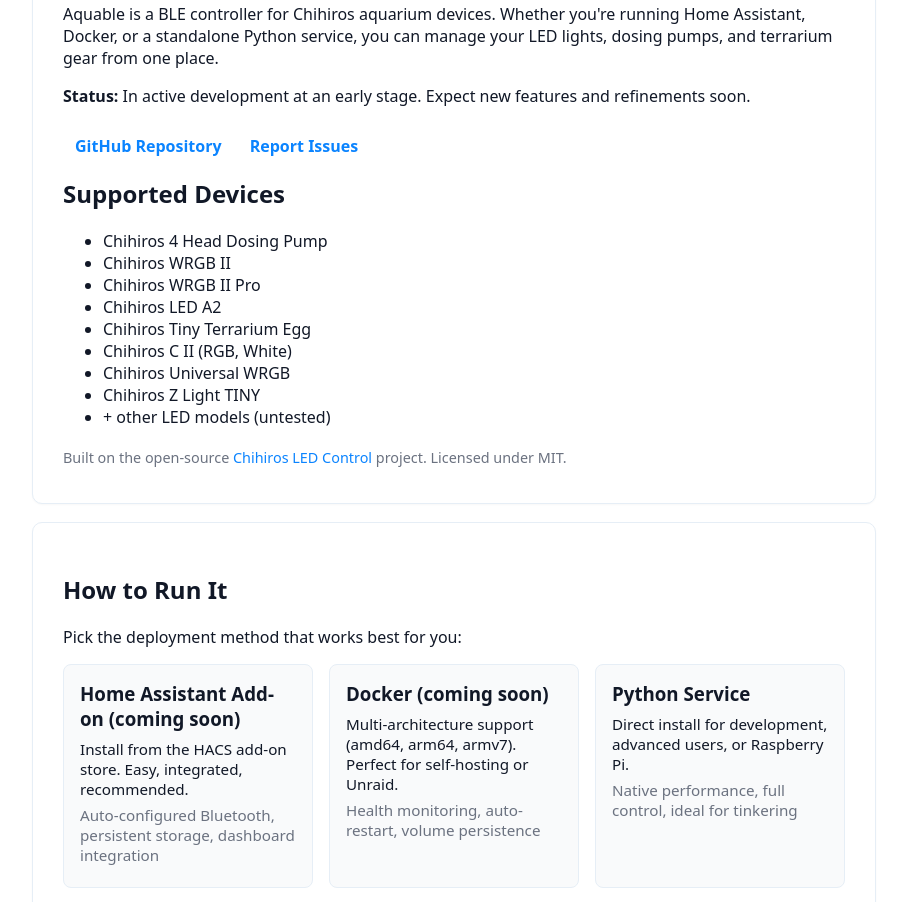
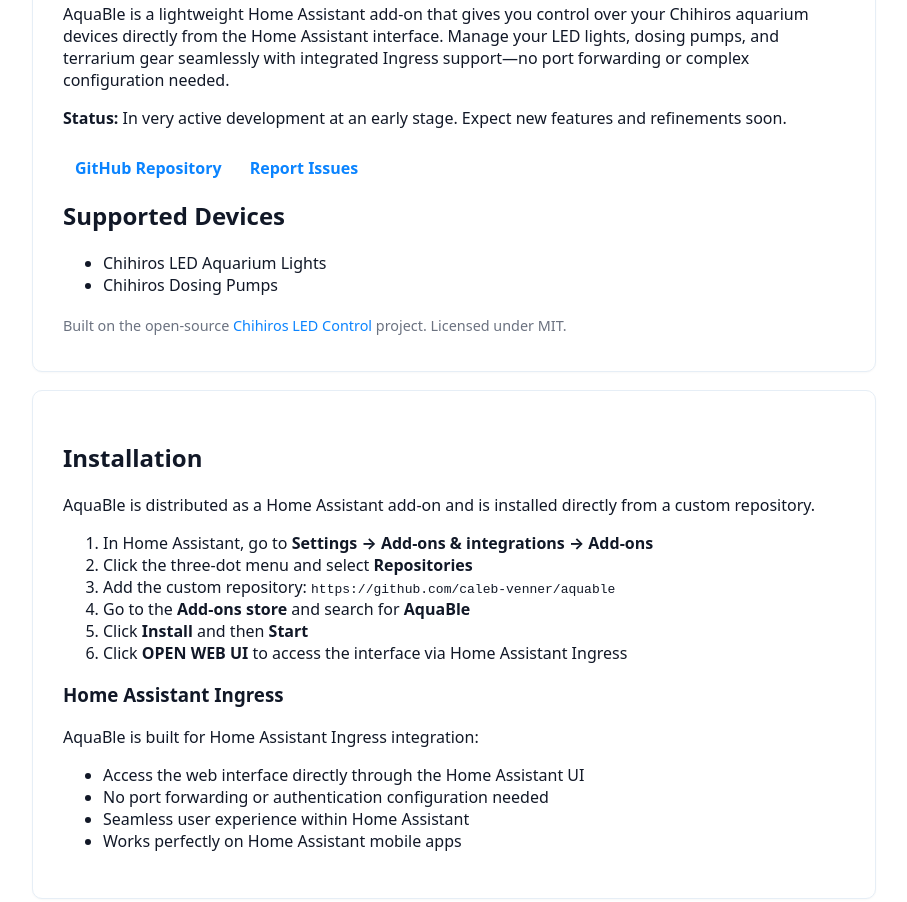
Before and after one commit to caleb-venner/caleb-venner.github.io, a plain HTML site: page projects/aquable/index.html in a window 1280 px wide. Shown: the part 578-1480 px from the top of the page, without its empty margins (186-1093 px from the left). Drawn offline with Linux system fonts and the light colour scheme.

Commit message:
enhance project links with hover effects and update AquaBle description for clarity

```diff
--- a/assets/style.css
+++ b/assets/style.css
@@ -49,7 +49,11 @@ a:hover{opacity:0.85}
 
 /* Project list with inline icon */
 .project-list{display:flex;flex-direction:column;gap:18px;margin-top:18px}
-.project-item{display:flex;align-items:center;gap:21px;padding:21px;border-radius:12px;border:1px solid #f1f5f9;background:#fff}
+.project-link{text-decoration:none;color:inherit;display:block;transition:transform 0.2s ease, box-shadow 0.2s ease}
+.project-link:hover{transform:translateY(-2px);box-shadow:0 4px 12px rgba(16,24,40,0.1)}
+.project-link:hover .project-item{border-color:var(--accent)}
+.project-item{display:flex;align-items:center;gap:21px;padding:21px;border-radius:12px;border:1px solid #f1f5f9;background:#fff;transition:border-color 0.2s ease}
+.project-item h3{margin:0}
 .project-icon-inline{width:150px;height:150px;object-fit:contain;border-radius:12px}
 .project-meta{flex:1}
 @media (max-width:700px){
--- a/projects/aquable/index.html
+++ b/projects/aquable/index.html
@@ -3,10 +3,10 @@
   <head>
     <meta charset="utf-8">
     <meta name="viewport" content="width=device-width,initial-scale=1">
-    <title>Aquable — BLE Chihiros Device Manager</title>
-    <meta name="description" content="Aquable: Control your Chihiros aquarium devices via Bluetooth. Home Assistant, Docker, or standalone.">
-    <meta property="og:title" content="Aquable — BLE Chihiros Device Manager">
-    <meta property="og:description" content="Control your Chihiros aquarium devices via Bluetooth. Home Assistant, Docker, or standalone.">
+    <title>AquaBle — Home Assistant Add-on for Chihiros Devices</title>
+    <meta name="description" content="AquaBle: Control your Chihiros aquarium devices directly from Home Assistant. Lightweight add-on with seamless Ingress integration.">
+    <meta property="og:title" content="AquaBle — Home Assistant Add-on for Chihiros Devices">
+    <meta property="og:description" content="Control your Chihiros aquarium devices directly from Home Assistant. Lightweight add-on with seamless Ingress integration.">
     <meta property="og:type" content="website">
     <link rel="canonical" href="https://caleb-venner.github.io/projects/aquable/">
   <link rel="stylesheet" href="/assets/style.css?v=20251016-1">
@@ -16,8 +16,8 @@
     <header class="site-header">
       <div class="container">
   <a class="back-link" href="/">← Back</a>
-        <h1 style="margin: 0; font-size: 2.25rem;">Aquable</h1>
-        <p class="tagline">Control your Chihiros devices via Bluetooth</p>
+        <h1 style="margin: 0; font-size: 2.25rem;">AquaBle</h1>
+        <p class="tagline">Control your Chihiros devices via Home Assistant</p>
       </div>
     </header>
 
@@ -27,8 +27,8 @@
         <div class="project-banner">
           <img src="/assets/projects/aquable/aquable-banner.png" alt="Aquable banner" style="width:100%;height:auto;border-radius:8px;margin-bottom:0px;">
         </div>
-        <p>Aquable is a BLE controller for Chihiros aquarium devices. Whether you're running Home Assistant, Docker, or a standalone Python service, you can manage your LED lights, dosing pumps, and terrarium gear from one place.</p>
-        <p><strong>Status:</strong> In active development at an early stage. Expect new features and refinements soon.</p>
+        <p>AquaBle is a lightweight Home Assistant add-on that gives you control over your Chihiros aquarium devices directly from the Home Assistant interface. Manage your LED lights, dosing pumps, and terrarium gear seamlessly with integrated Ingress support—no port forwarding or complex configuration needed.</p>
+        <p><strong>Status:</strong> In very active development at an early stage. Expect new features and refinements soon.</p>
 
         <nav class="nav" aria-label="Primary navigation">
           <a href="https://github.com/caleb-venner/aquable">GitHub Repository</a>
@@ -36,43 +36,36 @@
        </nav>
         <h2>Supported Devices</h2>
         <ul>
-          <li>Chihiros 4 Head Dosing Pump</li>
-          <li>Chihiros WRGB II</li>
-          <li>Chihiros WRGB II Pro</li>
-          <li>Chihiros LED A2</li>
-          <li>Chihiros Tiny Terrarium Egg</li>
-          <li>Chihiros C II (RGB, White)</li>
-          <li>Chihiros Universal WRGB</li>
-          <li>Chihiros Z Light TINY</li>
-          <li>+ other LED models (untested)</li>
+          <li>Chihiros LED Aquarium Lights</li>
+          <li>Chihiros Dosing Pumps</li>
         </ul>
   <p class="muted" style="font-size: 0.9rem; margin-top: 20px;">Built on the open-source <a href="https://github.com/TheMicDiet/chihiros-led-control" target="_blank" rel="noopener">Chihiros LED Control</a> project. Licensed under MIT.</p>
       </section>
 
       <section class="card">
-        <h2>How to Run It</h2>
-        <p>Pick the deployment method that works best for you:</p>
+        <h2>Installation</h2>
+        <p>AquaBle is distributed as a Home Assistant add-on and is installed directly from a custom repository.</p>
 
-        <div class="deployment-options">
-          <div class="option">
-            <h3>Home Assistant Add-on (coming soon)</h3>
-            <p>Install from the HACS add-on store. Easy, integrated, recommended.</p>
-            <p class="muted">Auto-configured Bluetooth, persistent storage, dashboard integration</p>
-          </div>
+        <ol>
+          <li>In Home Assistant, go to <strong>Settings → Add-ons & integrations → Add-ons</strong></li>
+          <li>Click the three-dot menu and select <strong>Repositories</strong></li>
+          <li>Add the custom repository: <code>https://github.com/caleb-venner/aquable</code></li>
+          <li>Go to the <strong>Add-ons store</strong> and search for <strong>AquaBle</strong></li>
+          <li>Click <strong>Install</strong> and then <strong>Start</strong></li>
+          <li>Click <strong>OPEN WEB UI</strong> to access the interface via Home Assistant Ingress</li>
+        </ol>
 
-          <div class="option">
-            <h3>Docker (coming soon)</h3>
-            <p>Multi-architecture support (amd64, arm64, armv7). Perfect for self-hosting or Unraid.</p>
-            <p class="muted">Health monitoring, auto-restart, volume persistence</p>
-          </div>
+        <h3>Home Assistant Ingress</h3>
+        <p>AquaBle is built for Home Assistant Ingress integration:</p>
+        <ul>
+          <li>Access the web interface directly through the Home Assistant UI</li>
+          <li>No port forwarding or authentication configuration needed</li>
+          <li>Seamless user experience within Home Assistant</li>
+          <li>Works perfectly on Home Assistant mobile apps</li>
+        </ul>
+      </section>
 
-          <div class="option">
-            <h3>Python Service</h3>
-            <p>Direct install for development, advanced users, or Raspberry Pi.</p>
-            <p class="muted">Native performance, full control, ideal for tinkering</p>
-          </div>
-        </div>
-
+      <section class="card">
         <h2>Screenshots</h2>
         <div class="gallery">
           <img src="/assets/projects/aquable/aquable-dashboard-overview.png" alt="Dashboard" style="max-width: 100%; height: auto; border-radius: 6px; margin-bottom: 12px;">
```
Also changed, not shown: index.html (+7 -3 lines).
